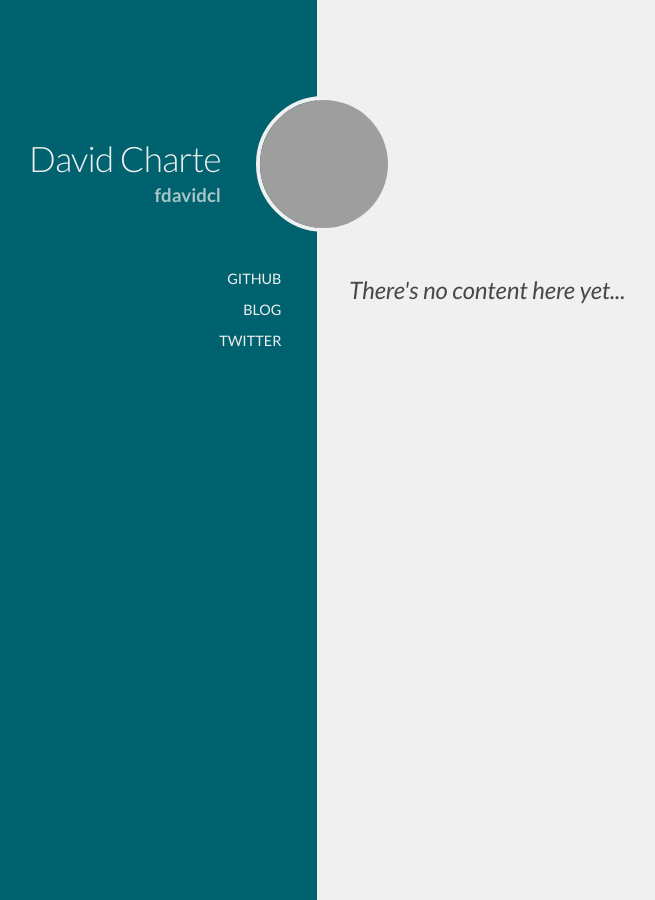
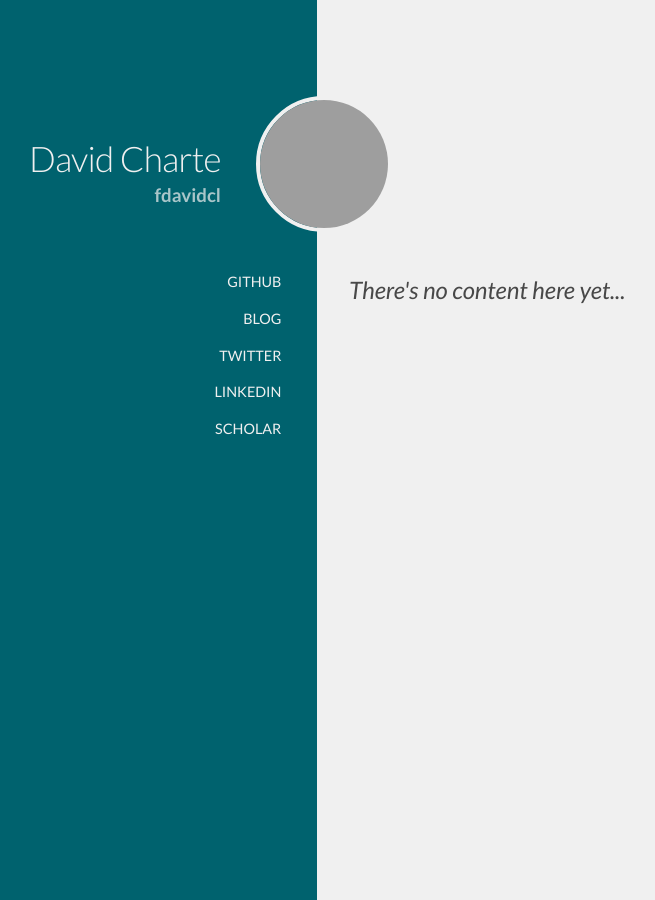
Before and after one commit to fdavidcl/fdavidcl.github.io, a Jekyll site: the page built from index.html, in a window 1280 px wide. Shown: the whole page, without its empty margins (3-658 px from the left). Built offline with Jekyll 4.4.1, drawn with Linux system fonts in a browser that asks for light colours; nearby versions of some CDN libraries; grey boxes are pictures that could not be loaded.

Commit message:
Add more links

```diff
--- a/_layouts/default.html
+++ b/_layouts/default.html
@@ -25,6 +25,8 @@
             <a class="social-button github-link" href="https://github.com/fdavidcl">Github</a>
             <a class="social-button blog-link" href="http://blog.fdavidcl.me">Blog</a>
             <a class="social-button twitter-link" href="https://twitter.com/fdavidcl">Twitter</a>
+            <a class="social-button linkedin-link" href="https://linkedin.com/in/fdavidcl">LinkedIn</a>
+            <a class="social-button scholar-link" href="https://scholar.google.es/citations?user=FRv_MwYAAAAJ">Scholar</a>
             <!--a href="http://www.tumblr.com/follow/fdavidcl" title="Sígue Undefined"><img src="http://static.tumblr.com/mgtegk6/AAQmqluf9/sq_tumblr.png" width='28' height='28' /></a-->
             <!--a href='http://www.feedly.com/home#subscription/feed%2Fhttp%3A%2F%2Ffdavidcl.tumblr.com%2Frss'  target='_blank' title="Léeme en Feedly"><img id='feedlyFollow' src='http://s3.feedly.com/img/follows/feedly-follow-square-flat-green_2x.png' alt='Feedly' width='28' height='28'></a>
             <a title="Sígueme en Twitter" href='https://twitter.com/fdavidcl'>
--- a/assets/stylesheets/default.sass
+++ b/assets/stylesheets/default.sass
@@ -26,7 +26,7 @@ body
     text-align: center
 
     .side-content
-      padding: 2em
+      padding: 2em 2em 1em
 
       header
         white-space: nowrap
@@ -63,8 +63,9 @@ body
         margin-top: 2em
 
         .social-button
+          display: inline-block
           padding: .25em .5em
-          margin: 0 .25em
+          margin: 0 .25em 1em
           border: .1em solid
           color: $sidebar-fore
           text-decoration: none
@@ -107,7 +108,8 @@ body
           .social-button
             border: 0px solid
             display: block
-            padding: 0.5em 0
+            padding: 0.7em 0
+            margin-bottom: 0
 
     .main
       margin-left: 25%
```
